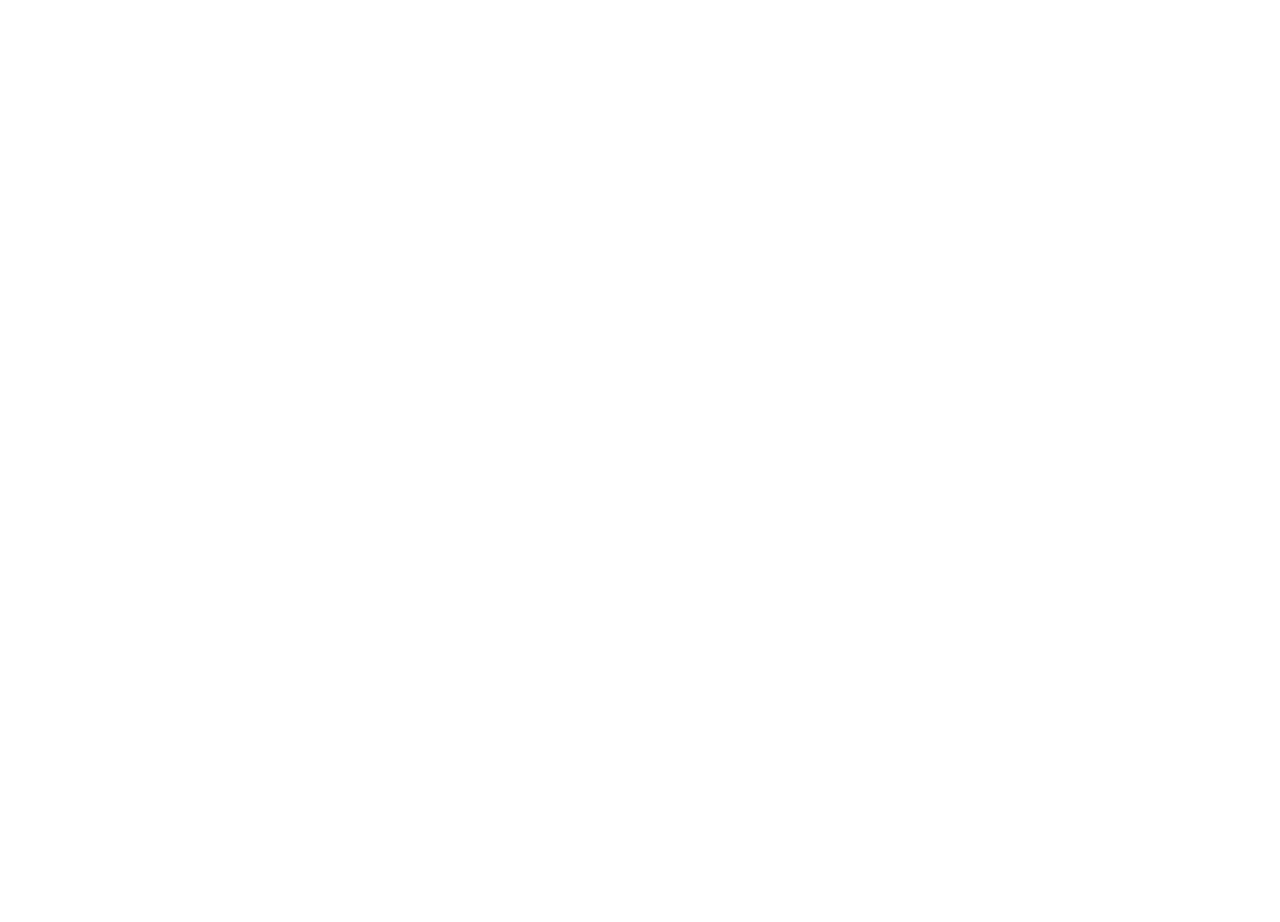
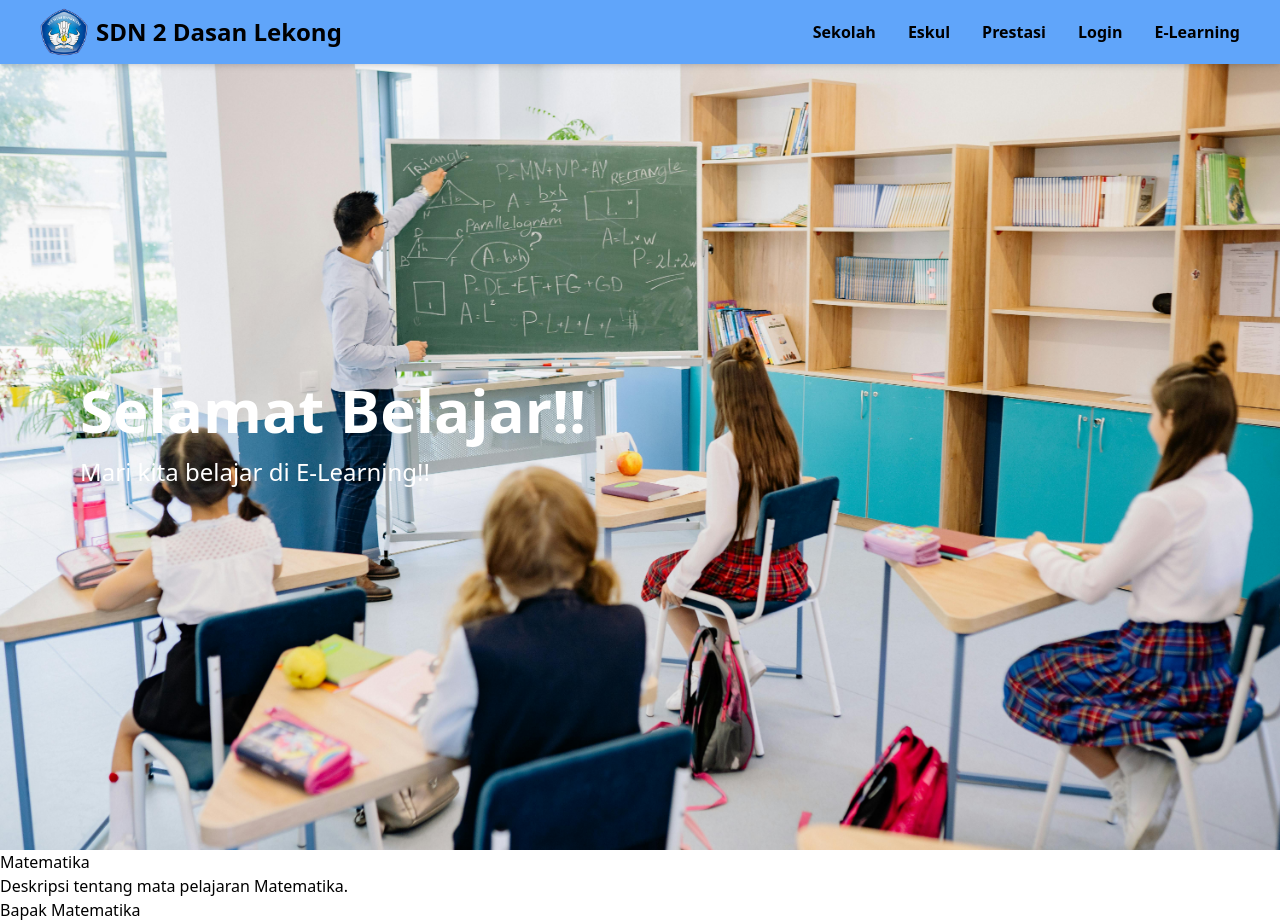
Before and after one commit to akhfarisfz/sdn2dasanlekong, a React (Create React App) app in the folder frontend/: page /siswa/eLearning/mapel/1 in a window 1280 px wide. Before the commit this address had no page. Before the commit the page ends 800 px from the top, so only its background shows below. Built offline with nearby package versions, Linux system fonts and the light colour scheme.

Commit message:
akhirnya bisa react router DOM

```diff
--- a/frontend/src/App.js
+++ b/frontend/src/App.js
@@ -8,6 +8,7 @@ import { useState } from "react";
 import PageCommonOutlet from "./Page/commons/PageCommonOutlet.js";
 import AdminDetail from "./Page/AdminDetail.js";
 import E_learningSiswa from "./Page/Siswa/E-learningSiswa.js";
+import Mapel from "./Page/Siswa/Mapel.js";
 
 function App() {
   const [isAuthenticated, setIsAuthenticated] = useState(true);
@@ -25,9 +26,8 @@ function App() {
             <Route path="/admin/dashboard" element={<DashboardAdmin />} />
             <Route path={"detail/:id"} element={<AdminDetail />} />
           </Route>
-
           <Route path="/siswa/eLearning" element={<E_learningSiswa />} />
-
+          <Route path="/siswa/eLearning/mapel/:id" element={<Mapel />}></Route>
           <Route element={<PageCommonOutlet />}>
             <Route path="/guru/dashboard" element={<DashboardGuru />} />
           </Route>
--- a/frontend/src/Page/Home Page/Header.js
+++ b/frontend/src/Page/Home Page/Header.js
@@ -30,7 +30,7 @@ function Header() {
 
   return (
     <div className="z-10 shadow-md w-screen bg-blue-400 fixed top-0 left-0 ">
-      <div className="md:px-10 py-4 px-7 md:flex justify-between items-center">
+      <div className="md:px-10 py-2 px-7 md:flex justify-between items-center">
         <div className="flex text-2xl cursor-pointer items-center gap-5">
           <a href="/" className="flex items-center">
             <img className="flexbox size-12" src={Logo} alt="Logo" />
--- a/frontend/src/Page/Siswa/E-learningSiswa.js
+++ b/frontend/src/Page/Siswa/E-learningSiswa.js
@@ -8,6 +8,7 @@ import useJWT from "../../libs/hooks/useJWT";
 import { useNavigate } from "react-router-dom";
 import { ContextApplication } from "../../libs/config/contexts";
 import belajar from "../../img/belajar.jpg";
+import Header from "../Home Page/Header";
 
 function E_learningSiswa() {
   let [isOpen, setIsOpen] = useState(false);
@@ -30,27 +31,31 @@ function E_learningSiswa() {
 
   const products = [
     {
+      id: 1,
       image:
         "https://images.unsplash.com/photo-1523381210434-271e8be1f52b?ixlib=rb-1.2.1&ixid=MnwxMjA3fDB8MHxwaG90by1wYWdlfHx8fGVufDB8fHx8&auto=format&fit=crop&w=1770&q=80",
-      title: "Basic Tee",
+      title: "Matematika",
       price: "£24.00 GBP",
     },
     {
+      id: 2,
       image:
         "https://images.unsplash.com/photo-1523381210434-271e8be1f52b?ixlib=rb-1.2.1&ixid=MnwxMjA3fDB8MHxwaG90by1wYWdlfHx8fGVufDB8fHx8&auto=format&fit=crop&w=1770&q=80",
-      title: "Basic Tee",
+      title: "Bahasa Indonesia",
       price: "£24.00 GBP",
     },
     {
+      id: 3,
       image:
         "https://images.unsplash.com/photo-1523381210434-271e8be1f52b?ixlib=rb-1.2.1&ixid=MnwxMjA3fDB8MHxwaG90by1wYWdlfHx8fGVufDB8fHx8&auto=format&fit=crop&w=1770&q=80",
-      title: "Basic Tee",
+      title: "Ilmu Pengetahuan Alam",
       price: "£24.00 GBP",
     },
     {
+      id: 4,
       image:
         "https://images.unsplash.com/photo-1523381210434-271e8be1f52b?ixlib=rb-1.2.1&ixid=MnwxMjA3fDB8MHxwaG90by1wYWdlfHx8fGVufDB8fHx8&auto=format&fit=crop&w=1770&q=80",
-      title: "Basic Tee",
+      title: "Bahasa Inggris",
       price: "£24.00 GBP",
     },
   ];
@@ -85,43 +90,10 @@ function E_learningSiswa() {
   return (
     <>
       {/* Header */}
-      <header className="z-10 shadow-md w-screen bg-blue-400 fixed top-0 left-0 ">
-        <div className="md:px-10 py-[2px] px-7 md:flex justify-between items-center">
-          <div className="flex text-2xl cursor-pointer items-center gap-5">
-            <a href="/" className="flex items-center">
-              <img className="flexbox size-12" src={Logo} alt="Logo" />
-              <span className="ml-2 font-bold">SDN 2 Dasan Lekong</span>
-            </a>
-          </div>
-          <div
-            onClick={() => setIsOpen(!isOpen)}
-            className="w-7 h-7 absolute right-8 top-6 cursor-pointer md:hidden"
-          >
-            {isOpen ? (
-              <IoCloseCircleOutline className="size-8" />
-            ) : (
-              <CgMenuGridO className="size-8" />
-            )}
-          </div>
-
-          <ul
-            className={`md:flex md:pl-0 pl-9 md:items-center md:pb-0 pb-12 absolute md:static md:z-auto z-[-1] left-0 w-full md:w-auto  bg-blue-400  transition-all duration-500 ease-in ${
-              isOpen ? "top12" : "top-[-490px]"
-            }`}
-          >
-            <li className="font-semibold my-7 md:my-0 md:ml-8">
-              <NavLink
-                to={isLoggedIn ? "/" : "/login"}
-                onClick={isLoggedIn ? signOut : null}
-              >
-                {isLoggedIn ? "Logout" : "Login"}
-              </NavLink>
-            </li>
-          </ul>
-        </div>
-      </header>
+      <Header />
 
       {/* body */}
+      <section>
         <div
           id="cover"
           className="mt-[25px] lg:mt-[50px] relative justify-center lg:justify-start bg-blue-500 min-h-screen flex items-center mx-auto max-w-screen-xl bg-cover bg-center bg-no-repeat "
@@ -132,22 +104,16 @@ function E_learningSiswa() {
             className="relative text-center md:text-left lg:left-20"
           >
             <h1 className="text-4xl md:text-5xl lg:text-6xl text-white font-bold mb-4">
-            Selamat Datang di halaman
+              Selamat Belajar!!
             </h1>
             <p className="text-lg md:text-xl lg:text-2xl text-white mb-8">
-            SDN 2 Dasan Lekong
+              Mari kita belajar di E-Learning!!
             </p>
-          <div className="flex flex-col md:flex-row items-center justify-center md:justify-start">
-            {!isLoggedIn && (
-              <NavLink to="/login">
-                <button className="bg-white text-blue-500 hover:bg-blue-400 text-lg md:text-xl lg:text-2xl font-semibold py-2 px-6 md:py-3 md:px-8 lg:py-4 lg:px-10 rounded-full shadow-md transition duration-300 mb-4 md:mb-0">
-                  Ayokk! masuk ke akun anda
-                </button>
-              </NavLink>
-            )}
+            <div className="flex flex-col md:flex-row items-center justify-center md:justify-start"></div>
           </div>
         </div>
-      </div>
+      </section>
+
       <section>
         <div className="mx-auto max-w-screen-xl px-4 py-8 sm:px-6 sm:py-12 lg:px-8">
           <header>
@@ -217,30 +183,38 @@ function E_learningSiswa() {
             </div>
           </div>
 
+          {/* list menggunakan React Router Dom */}
           <ul className="mt-4 grid gap-4 sm:grid-cols-2 lg:grid-cols-4">
             {products.map((product, index) => (
               <li key={index}>
-                <a href="#" className="group block overflow-hidden">
+                <div className="group block overflow-hidden relative">
                   <img
                     src={product.image}
                     alt=""
                     className="h-[350px] w-full object-cover transition duration-500 group-hover:scale-105 sm:h-[450px]"
                   />
-
+                  <div className="absolute inset-0 flex items-center justify-center opacity-0 transition-opacity duration-300 group-hover:opacity-100">
+                    <NavLink
+                      to={`/siswa/eLearning/mapel/${product.id}`}
+                      className="opacity-0 group-hover:opacity-100"
+                    >
+                      <button className="bg-blue-500 hover:bg-blue-600 text-white font-bold py-2 px-4 rounded">
+                        Lihat Detail
+                      </button>
+                    </NavLink>
+                  </div>
+                </div>
                 <div className="relative bg-white pt-3">
                   <h3 className="text-xs text-gray-700 group-hover:underline group-hover:underline-offset-4">
                     {product.title}
                   </h3>
-
                   <p className="mt-2">
                     <span className="sr-only">Regular Price</span>
-
                     <span className="tracking-wider text-gray-900">
                       {product.price}
                     </span>
                   </p>
                 </div>
-                </a>
               </li>
             ))}
           </ul>
--- /dev/null
+++ b/frontend/src/Page/Siswa/Mapel.js
@@ -0,0 +1,54 @@
+import Header from "../Home Page/Header";
+import belajar from "../../img/belajar.jpg";
+import React, { useEffect, useState } from "react";
+import { useParams } from "react-router-dom";
+import { getMapel } from "./routeMapel";
+
+function Mapel() {
+  const { id } = useParams(); // Ambil ID mapel dari URL menggunakan useParams
+  const [mapel, setMapel] = useState(null); // State untuk menyimpan data mapel
+
+  // Ambil data mapel berdasarkan ID saat komponen dimuat
+  useEffect(() => {
+    getMapel(id)
+      .then((data) => setMapel(data))
+      .catch((error) => console.error("Error fetching mapel:", error));
+  }, [id]);
+
+  // Tampilkan loading jika data belum tersedia
+  if (!mapel) {
+    return <div>Loading...</div>;
+  }
+  return (
+    <>
+      <Header />
+      <section>
+        <div
+          id="cover"
+          className="mt-[25px] lg:mt-[50px] relative justify-center lg:justify-start bg-blue-500 min-h-screen flex items-center mx-auto max-w-screen-xl bg-cover bg-center bg-no-repeat "
+          style={{ backgroundImage: `url(${belajar})` }}
+        >
+          <div
+            id="cover-content"
+            className="relative text-center md:text-left lg:left-20"
+          >
+            <h1 className="text-4xl md:text-5xl lg:text-6xl text-white font-bold mb-4">
+              Selamat Belajar!!
+            </h1>
+            <p className="text-lg md:text-xl lg:text-2xl text-white mb-8">
+              Mari kita belajar di E-Learning!!
+            </p>
+            <div className="flex flex-col md:flex-row items-center justify-center md:justify-start"></div>
+          </div>
+        </div>
+      </section>
+      <div>
+        <h2>{mapel.title}</h2>
+        <p>{mapel.description}</p>
+        <p>{mapel.teacher}</p>
+      </div>
+    </>
+  );
+}
+
+export default Mapel;
--- /dev/null
+++ b/frontend/src/Page/Siswa/routeMapel.js
@@ -0,0 +1,41 @@
+// api.js
+export function getMapel(id) {
+  // Contoh sumber data mapel
+  const mapelData = {
+    1: {
+      id: 1,
+      title: "Matematika",
+      description: "Deskripsi tentang mata pelajaran Matematika.",
+      teacher: "Bapak Matematika",
+    },
+    2: {
+      id: 2,
+      title: "Bahasa Indonesia",
+      description: "Deskripsi tentang mata pelajaran Bahasa Indonesia.",
+      teacher: "Ibu Bahasa Indonesia",
+    },
+    3: {
+      id: 3,
+      title: "Ilmu Pengetahuan Alam",
+      description: "Deskripsi tentang mata pelajaran IPA.",
+      teacher: "Pak IPA",
+    },
+    4: {
+      id: 4,
+      title: "Bahasa Inggris",
+      description: "Deskripsi tentang mata pelajaran Bahasa Inggris.",
+      teacher: "Miss English",
+    },
+  };
+
+  // Ambil data mapel berdasarkan ID
+  const data = mapelData[id];
+
+  // Jika data tidak ditemukan, lempar error
+  if (!data) {
+    return Promise.reject("Mapel not found");
+  }
+
+  // Kembalikan data mapel
+  return Promise.resolve(data);
+}
```
Lines whose indentation alone changed are shown as unchanged.
